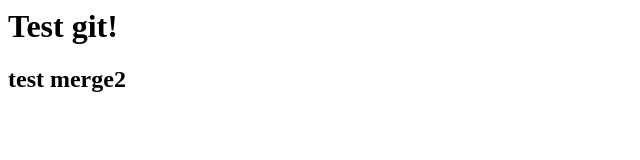
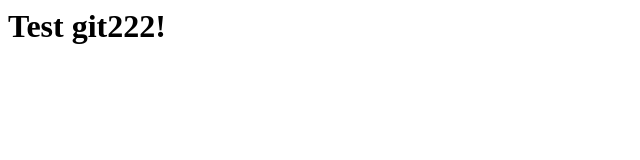
Before and after one commit to Lev458/test_git_and_docker, a plain HTML site: page index.html in a window 1280 px wide. Shown: the whole page, without its empty margins (0-640 px from the left). Drawn offline with Linux system fonts and the light colour scheme.

Commit message:
Change in feature

```diff
--- a/index.html
+++ b/index.html
@@ -1,2 +1 @@
-<h1> Test git! </h1>
-<h2> test merge2 </h2>
+<h1> Test git222! </h1>
```
